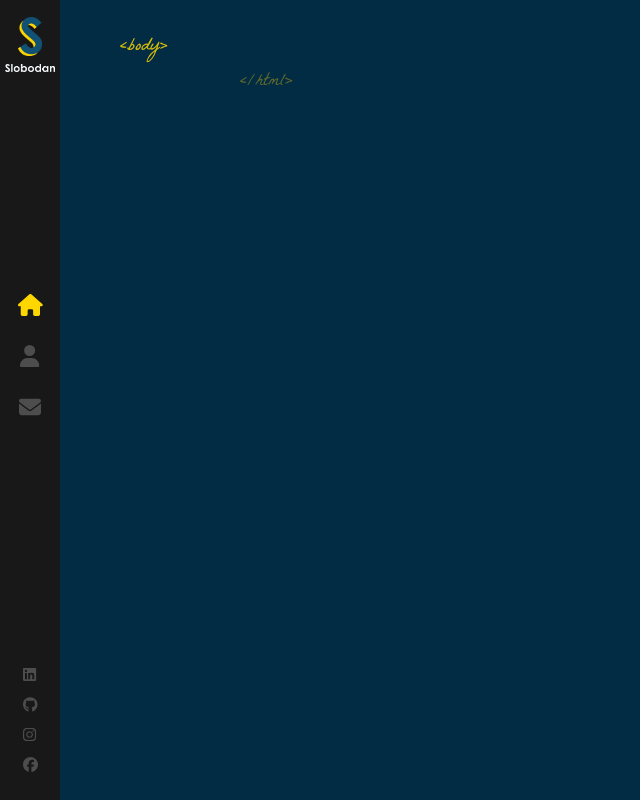
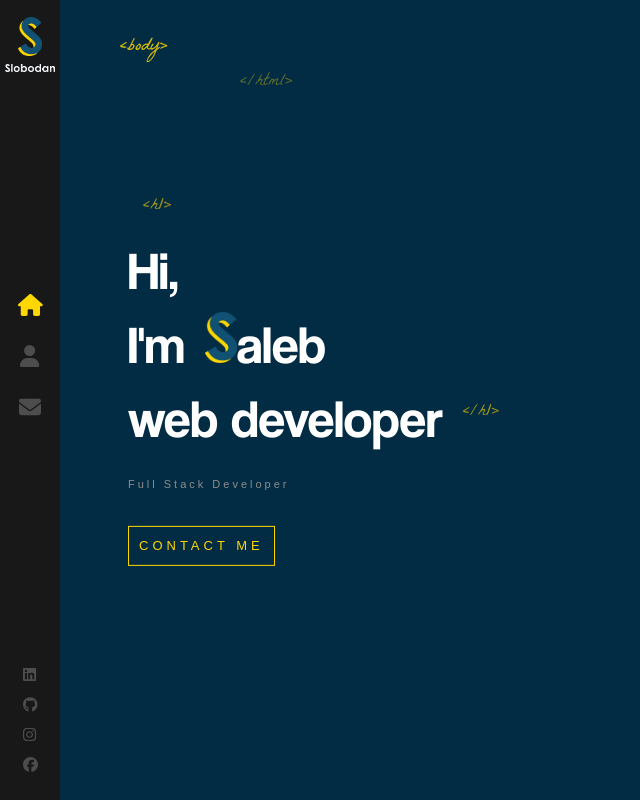
Before and after one commit to CalebLuster/Portfolio, a React (Create React App) app: page / in a window 1280 px wide. Shown: the whole page, without its empty margins (0-640 px from the left). Built offline with nearby package versions, Linux system fonts and the light colour scheme.

Commit message:
added layout for home page

```diff
--- a/src/App.js
+++ b/src/App.js
@@ -1,15 +1,19 @@
-import './App.scss';
+import './App.scss'
 import { Routes, Route } from 'react-router-dom'
 import Layout from './components/Layout'
 import './index.css'
+import Home from './components/Home'
 
 function App() {
   return (
- <>
- <Routes>
-  <Route path="/" element={<Layout />}/>
-  </Routes></>
-  );
+    <>
+      <Routes>
+        <Route path="/" element={<Layout />}>
+          <Route index element={<Home />} />
+        </Route>
+      </Routes>
+    </>
+  )
 }
 
-export default App;
+export default App
--- /dev/null
+++ b/src/components/Home/index.js
@@ -0,0 +1,27 @@
+import  LogoTitle from "../../assets/images/logo-s.png";
+import { Link } from "react-router-dom";
+import "./index.scss";
+
+
+const Home = () => {
+
+
+    return (
+        <div className="container home-page">
+            <div className="text-zone">
+                <h1>Hi, <br /> I'm
+                <img src={LogoTitle} alt="Logo" />
+                aleb
+                <br />
+                web developer
+                </h1>
+                <h2>Full Stack Developer</h2>
+                <Link to="/contact" className='flat-button'>CONTACT ME</Link>
+            </div>
+
+
+        </div>
+    )
+}
+
+export default Home
--- /dev/null
+++ b/src/components/Home/index.scss
@@ -0,0 +1,82 @@
+.home-page {
+
+    .text-zone {
+        position: absolute;
+        left: 10%;
+        top: 50%;
+        transform: translateY(-50%);
+        width: 40%;
+        max-height: 90%;
+    }
+
+    h1 {
+        color: #fff;
+        font-size: 53px;
+        margin: 0;
+        font-family: 'Coolvetica';
+        font-weight: 400;
+
+        &::before {
+            content: '<h1>';
+            font-family: 'La Belle Aurore';
+            color: #ffd700;
+            font-size: 18px;
+            position: absolute;
+            margin-top: -40px;
+            left: 15px;
+            opacity: 0.6;
+        }
+
+        &::after {
+            content: '</h1>';
+            font-family: 'La Belle Aurore';
+            color: #ffd700;
+            font-size: 18px;
+            position: absolute;
+            margin-top: 18px;
+            margin-left: 20px;
+            animation: fadeIn 1s 1.7s backwards;
+            opacity: 0.6;
+        }
+
+        img {
+            width: 32px;
+            margin-left: 20px;
+            opacity: 0;
+            height: auto;
+            animation: rotateIn 1s linear both;
+            animation-delay: 1.4s;
+        }
+    }
+
+
+    h2 {
+        color: #8d8d8d;
+        margin-top: 20px;
+        font-weight: 400;
+        font-size: 11px;
+        font-family: sans-serif;
+        letter-spacing: 3px;
+        animation: fadeIn 1s 1.8s backwards;
+    }
+
+    .flat-button {
+        color: #ffd700;
+        font-size: 13px;
+        font-weight: 400;
+        letter-spacing: 4px;
+        font-family: sans-serif;
+        text-decoration: none;
+        padding: 10px 10px;
+        border: 1px solid #ffd700;
+        margin-top: 25px;
+        float: left;
+        animation: fadeIn 1s 1.8s backwards;
+        white-space: nowrap;
+
+        &:hover {
+            background: #ffd700;
+            color: #333;
+        }
+    }
+}
--- a/src/components/Layout/index.scss
+++ b/src/components/Layout/index.scss
@@ -22,3 +22,18 @@
 .bottom-tag-html {
     margin-left: -20px;
 }
+
+.container {
+    width: 100%;
+    will-change: contents;
+    height: 90%;
+    min-height: 566px;
+    position: absolute;
+    opacity: 0;
+    top: 5%;
+    margin: 0 auto;
+    z-index: 1;
+    transform-style: preserve-3d;
+    animation: fadeIn 1s forwards;
+    animation-delay: 1s;
+}
```
Also changed, not shown: src/components/AnimatedLetters/index.js (added), src/components/AnimatedLetters/index.scss (added).
